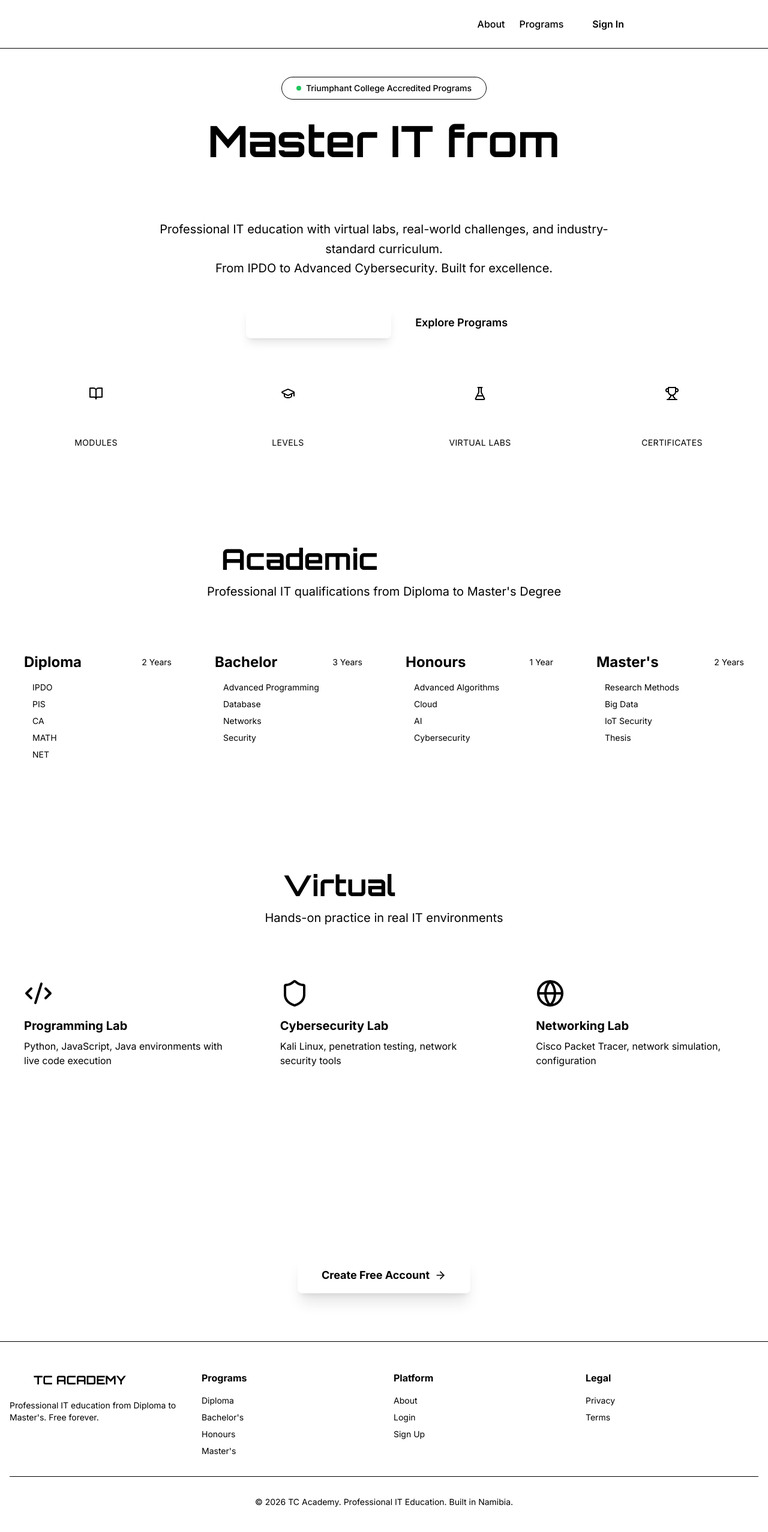
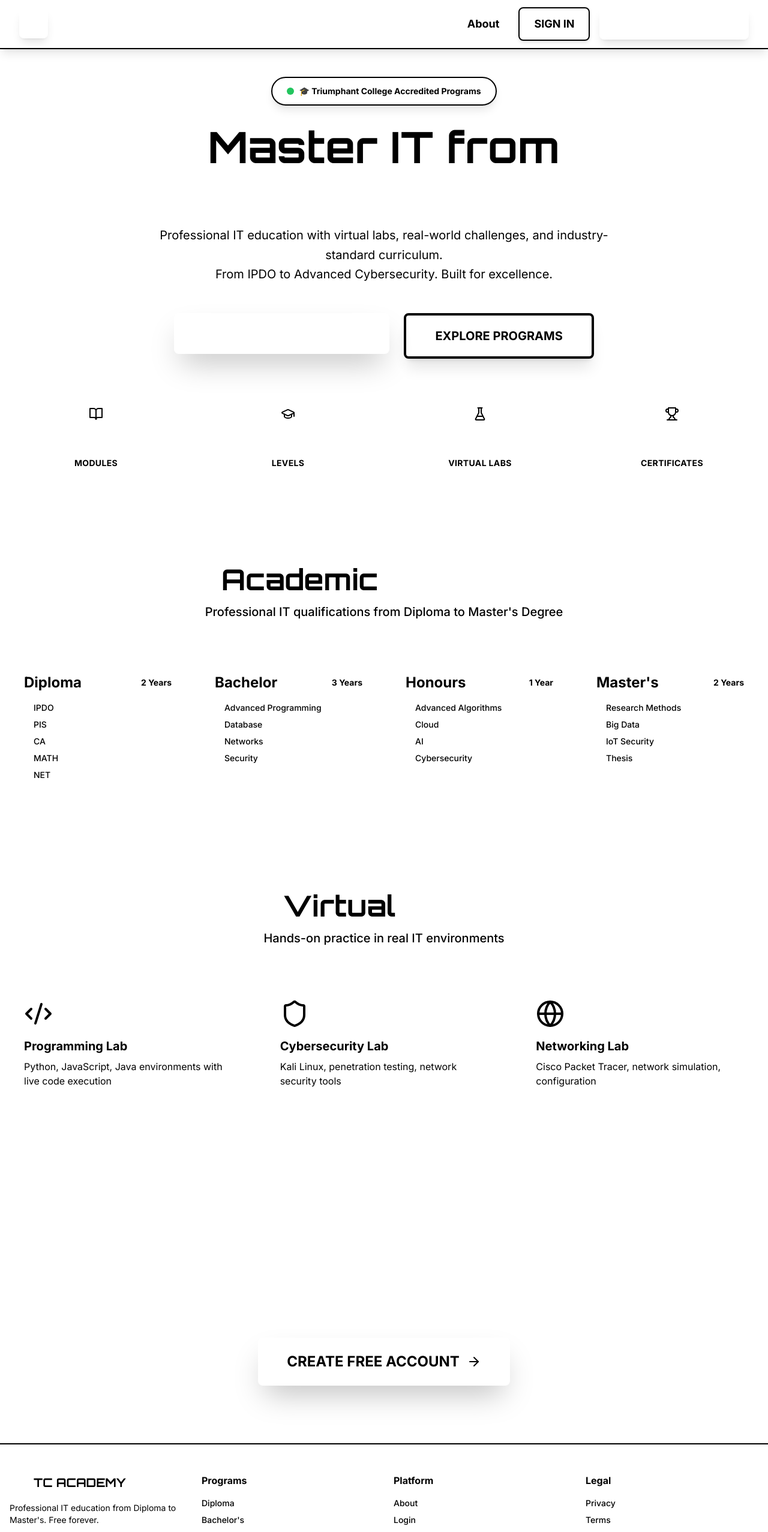
Before and after one commit to IT-ACADEMIES/IT-ACADEMIES, a Next.js app: page / in a window 1280 px wide. Shown: the top 2554 px of the page at 60% size. Built offline with nearby package versions, Linux system fonts and the light colour scheme.

Commit message:
Update page.tsx

```diff
--- a/app/page.tsx
+++ b/app/page.tsx
@@ -1,17 +1,17 @@
 'use client'
 
 import Link from 'next/link'
-import { Terminal, Code2, Shield, Globe, GraduationCap, Users, Trophy, ArrowRight, BookOpen, FlaskConical } from 'lucide-react'
+import { Code2, Shield, Globe, GraduationCap, BookOpen, FlaskConical, Trophy, ArrowRight } from 'lucide-react'
 
 export default function HomePage() {
   return (
     <div className="min-h-screen bg-[var(--bg-primary)]">
-      {/* Navigation */}
-      <nav className="fixed top-0 w-full z-50 backdrop-blur-md bg-[var(--bg-primary)]/80 border-b border-[var(--border-color)]">
+      {/* Navigation - SUPER VISIBLE BUTTONS */}
+      <nav className="fixed top-0 w-full z-50 backdrop-blur-md bg-[var(--bg-primary)]/95 border-b-2 border-[var(--accent-primary)] shadow-lg">
         <div className="max-w-7xl mx-auto px-4 sm:px-6 lg:px-8">
           <div className="flex justify-between items-center h-20">
             <Link href="/" className="flex items-center space-x-3">
-              <div className="w-12 h-12 bg-gradient-to-br from-[var(--accent-primary)] to-[var(--accent-secondary)] rounded-lg flex items-center justify-center">
+              <div className="w-12 h-12 bg-gradient-to-br from-[var(--accent-primary)] to-[var(--accent-secondary)] rounded-lg flex items-center justify-center shadow-lg">
                 <GraduationCap className="w-7 h-7 text-white" />
               </div>
               <span className="font-display text-2xl font-bold gradient-text">
@@ -19,28 +19,26 @@ export default function HomePage() {
               </span>
             </Link>
 
-            <div className="hidden md:flex items-center space-x-6">
-              <Link href="/about" className="text-[var(--text-secondary)] hover:text-[var(--accent-primary)] transition font-medium">
+            <div className="hidden md:flex items-center space-x-4">
+              <Link href="/about" className="px-4 py-2 text-[var(--text-primary)] hover:text-[var(--accent-primary)] transition font-bold text-lg">
                 About
               </Link>
-              <Link href="/programs" className="text-[var(--text-secondary)] hover:text-[var(--accent-primary)] transition font-medium">
-                Programs
+              <Link href="/auth/login" className="px-6 py-3 bg-[var(--bg-secondary)] border-2 border-[var(--accent-primary)] text-[var(--accent-primary)] rounded-lg font-bold hover:bg-[var(--accent-primary)] hover:text-white transition text-lg shadow-md">
+                SIGN IN
               </Link>
-              <Link href="/auth/login" className="btn-secondary px-6 py-2.5">
-                Sign In
-              </Link>
-              <Link href="/auth/register" className="btn-primary px-6 py-2.5 flex items-center space-x-2">
-                <span>Get Started</span>
-                <ArrowRight className="w-4 h-4" />
+              <Link href="/auth/register" className="px-6 py-3 bg-gradient-to-r from-[var(--accent-primary)] to-[var(--accent-secondary)] text-white rounded-lg font-bold flex items-center space-x-2 shadow-lg hover:shadow-xl transform hover:scale-105 transition text-lg">
+                <span>GET STARTED FREE</span>
+                <ArrowRight className="w-5 h-5" />
               </Link>
             </div>
 
+            {/* Mobile buttons - SUPER CLEAR */}
             <div className="md:hidden flex items-center space-x-3">
-              <Link href="/auth/login" className="btn-secondary text-sm px-4 py-2">
-                Sign In
+              <Link href="/auth/login" className="px-4 py-2 bg-white border-2 border-[var(--accent-primary)] text-[var(--accent-primary)] rounded-lg font-bold text-sm shadow-md">
+                SIGN IN
               </Link>
-              <Link href="/auth/register" className="btn-primary text-sm px-4 py-2">
-                Sign Up
+              <Link href="/auth/register" className="px-4 py-2 bg-gradient-to-r from-[var(--accent-primary)] to-[var(--accent-secondary)] text-white rounded-lg font-bold text-sm shadow-lg">
+                SIGN UP
               </Link>
             </div>
           </div>
@@ -55,9 +53,9 @@ export default function HomePage() {
         </div>
 
         <div className="max-w-7xl mx-auto text-center relative z-10">
-          <div className="inline-flex items-center space-x-2 bg-[var(--bg-secondary)] border border-[var(--border-color)] rounded-full px-6 py-2 mb-8">
-            <div className="w-2 h-2 bg-green-500 rounded-full animate-pulse" />
-            <span className="text-sm text-[var(--text-secondary)] font-medium">Triumphant College Accredited Programs</span>
+          <div className="inline-flex items-center space-x-2 bg-[var(--bg-secondary)] border-2 border-[var(--accent-primary)] rounded-full px-6 py-3 mb-8 shadow-lg">
+            <div className="w-3 h-3 bg-green-500 rounded-full animate-pulse" />
+            <span className="text-sm text-[var(--text-primary)] font-bold">🎓 Triumphant College Accredited Programs</span>
           </div>
 
           <h1 className="font-display text-5xl md:text-7xl font-bold mb-6 leading-tight">
@@ -72,21 +70,25 @@ export default function HomePage() {
             From IPDO to Advanced Cybersecurity. Built for excellence.
           </p>
 
-          <div className="flex flex-col sm:flex-row gap-4 justify-center mb-16">
-            <Link href="/auth/register" className="btn-primary text-lg px-10 py-4 flex items-center justify-center space-x-2 shadow-lg hover:shadow-xl transform hover:scale-105 transition">
-              <span>Start Learning Free</span>
-              <ArrowRight className="w-5 h-5" />
+          {/* SUPER VISIBLE CTA BUTTONS */}
+          <div className="flex flex-col sm:flex-row gap-6 justify-center mb-16">
+            <Link href="/auth/register" className="group relative">
+              <div className="absolute -inset-1 bg-gradient-to-r from-[var(--accent-primary)] to-[var(--accent-secondary)] rounded-lg blur opacity-75 group-hover:opacity-100 transition"></div>
+              <div className="relative bg-gradient-to-r from-[var(--accent-primary)] to-[var(--accent-secondary)] text-white px-12 py-5 rounded-lg font-bold text-xl flex items-center justify-center space-x-3 shadow-2xl">
+                <span>START LEARNING FREE</span>
+                <ArrowRight className="w-6 h-6" />
+              </div>
             </Link>
-            <Link href="/about" className="btn-secondary text-lg px-10 py-4 hover:bg-[var(--bg-tertiary)]">
-              Explore Programs
+            <Link href="/about" className="px-12 py-5 bg-white border-4 border-[var(--accent-primary)] text-[var(--accent-primary)] rounded-lg font-bold text-xl hover:bg-[var(--accent-primary)] hover:text-white transition shadow-xl">
+              EXPLORE PROGRAMS
             </Link>
           </div>
 
           <div className="grid grid-cols-2 md:grid-cols-4 gap-8 mt-20">
-            <StatCard icon={<BookOpen />} value="20+" label="Modules" />
-            <StatCard icon={<GraduationCap />} value="4" label="Levels" />
-            <StatCard icon={<FlaskConical />} value="5" label="Virtual Labs" />
-            <StatCard icon={<Trophy />} value="Free" label="Certificates" />
+            <StatCard icon={<BookOpen />} value="20+" label="MODULES" />
+            <StatCard icon={<GraduationCap />} value="4" label="LEVELS" />
+            <StatCard icon={<FlaskConical />} value="5" label="VIRTUAL LABS" />
+            <StatCard icon={<Trophy />} value="FREE" label="CERTIFICATES" />
           </div>
         </div>
       </section>
@@ -98,7 +100,7 @@ export default function HomePage() {
             <h2 className="font-display text-4xl md:text-5xl font-bold mb-4">
               Academic <span className="gradient-text">Programs</span>
             </h2>
-            <p className="text-xl text-[var(--text-secondary)]">
+            <p className="text-xl text-[var(--text-secondary)] font-medium">
               Professional IT qualifications from Diploma to Master's Degree
             </p>
           </div>
@@ -139,7 +141,7 @@ export default function HomePage() {
             <h2 className="font-display text-4xl md:text-5xl font-bold mb-4">
               Virtual <span className="gradient-text">Labs</span>
             </h2>
-            <p className="text-xl text-[var(--text-secondary)]">
+            <p className="text-xl text-[var(--text-secondary)] font-medium">
               Hands-on practice in real IT environments
             </p>
           </div>
@@ -167,8 +169,8 @@ export default function HomePage() {
         </div>
       </section>
 
-      {/* CTA */}
-      <section className="py-20 px-4 bg-gradient-to-r from-[var(--accent-primary)] to-[var(--accent-secondary)] relative overflow-hidden">
+      {/* CTA - MEGA VISIBLE */}
+      <section className="py-24 px-4 bg-gradient-to-r from-[var(--accent-primary)] to-[var(--accent-secondary)] relative overflow-hidden">
         <div className="absolute inset-0 opacity-10">
           <div className="absolute inset-0" style={{
             backgroundImage: 'repeating-linear-gradient(45deg, transparent, transparent 10px, rgba(255,255,255,.05) 10px, rgba(255,255,255,.05) 20px)'
@@ -176,21 +178,24 @@ export default function HomePage() {
         </div>
 
         <div className="max-w-4xl mx-auto text-center relative z-10">
-          <h2 className="font-display text-4xl md:text-5xl font-bold mb-6 text-white">
+          <h2 className="font-display text-4xl md:text-6xl font-bold mb-6 text-white">
             Ready to Start Your Journey?
           </h2>
-          <p className="text-xl mb-8 text-white/90">
+          <p className="text-2xl mb-10 text-white/90 font-medium">
             Join TC Academy today. Professional IT education. Completely free.
           </p>
-          <Link href="/auth/register" className="inline-flex items-center space-x-2 bg-white text-[var(--bg-primary)] px-10 py-4 rounded-lg font-bold text-lg hover:scale-105 transition transform shadow-xl">
-            <span>Create Free Account</span>
-            <ArrowRight className="w-5 h-5" />
+          <Link href="/auth/register" className="inline-block group relative">
+            <div className="absolute -inset-2 bg-white rounded-lg blur opacity-50 group-hover:opacity-75 transition"></div>
+            <div className="relative bg-white text-[var(--accent-primary)] px-12 py-6 rounded-lg font-bold text-2xl flex items-center space-x-3 shadow-2xl hover:scale-105 transition transform">
+              <span>CREATE FREE ACCOUNT</span>
+              <ArrowRight className="w-6 h-6" />
+            </div>
           </Link>
         </div>
       </section>
 
       {/* Footer */}
-      <footer className="bg-[var(--bg-secondary)] border-t border-[var(--border-color)] py-12 px-4">
+      <footer className="bg-[var(--bg-secondary)] border-t-2 border-[var(--accent-primary)] py-12 px-4">
         <div className="max-w-7xl mx-auto">
           <div className="grid md:grid-cols-4 gap-8 mb-8">
             <div>
@@ -208,33 +213,33 @@ export default function HomePage() {
             <div>
               <h3 className="font-bold mb-4 text-[var(--text-primary)]">Programs</h3>
               <ul className="space-y-2 text-sm text-[var(--text-tertiary)]">
-                <li><a href="#" className="hover:text-[var(--accent-primary)]">Diploma</a></li>
-                <li><a href="#" className="hover:text-[var(--accent-primary)]">Bachelor's</a></li>
-                <li><a href="#" className="hover:text-[var(--accent-primary)]">Honours</a></li>
-                <li><a href="#" className="hover:text-[var(--accent-primary)]">Master's</a></li>
+                <li><a href="#" className="hover:text-[var(--accent-primary)] font-medium">Diploma</a></li>
+                <li><a href="#" className="hover:text-[var(--accent-primary)] font-medium">Bachelor's</a></li>
+                <li><a href="#" className="hover:text-[var(--accent-primary)] font-medium">Honours</a></li>
+                <li><a href="#" className="hover:text-[var(--accent-primary)] font-medium">Master's</a></li>
               </ul>
             </div>
 
             <div>
               <h3 className="font-bold mb-4 text-[var(--text-primary)]">Platform</h3>
               <ul className="space-y-2 text-sm text-[var(--text-tertiary)]">
-                <li><Link href="/about" className="hover:text-[var(--accent-primary)]">About</Link></li>
-                <li><Link href="/auth/login" className="hover:text-[var(--accent-primary)]">Login</Link></li>
-                <li><Link href="/auth/register" className="hover:text-[var(--accent-primary)]">Sign Up</Link></li>
+                <li><Link href="/about" className="hover:text-[var(--accent-primary)] font-medium">About</Link></li>
+                <li><Link href="/auth/login" className="hover:text-[var(--accent-primary)] font-medium">Login</Link></li>
+                <li><Link href="/auth/register" className="hover:text-[var(--accent-primary)] font-medium">Sign Up</Link></li>
               </ul>
             </div>
 
             <div>
               <h3 className="font-bold mb-4 text-[var(--text-primary)]">Legal</h3>
               <ul className="space-y-2 text-sm text-[var(--text-tertiary)]">
-                <li><a href="#" className="hover:text-[var(--accent-primary)]">Privacy</a></li>
-                <li><a href="#" className="hover:text-[var(--accent-primary)]">Terms</a></li>
+                <li><a href="#" className="hover:text-[var(--accent-primary)] font-medium">Privacy</a></li>
+                <li><a href="#" className="hover:text-[var(--accent-primary)] font-medium">Terms</a></li>
               </ul>
             </div>
           </div>
 
           <div className="border-t border-[var(--border-color)] pt-8 text-center text-sm text-[var(--text-tertiary)]">
-            <p>© 2026 TC Academy. Professional IT Education. Built in Namibia.</p>
+            <p className="font-medium">© 2026 TC Academy. Professional IT Education. Built in Namibia.</p>
           </div>
         </div>
       </footer>
@@ -249,23 +254,23 @@ function StatCard({ icon, value, label }: any) {
         {icon}
       </div>
       <div className="font-display text-4xl font-bold gradient-text mb-2">{value}</div>
-      <div className="text-sm text-[var(--text-tertiary)] uppercase tracking-wide">{label}</div>
+      <div className="text-sm text-[var(--text-primary)] uppercase tracking-wide font-bold">{label}</div>
     </div>
   )
 }
 
 function ProgramCard({ level, duration, modules, color }: any) {
   return (
-    <div className="card group cursor-pointer hover:border-[var(--accent-primary)]">
+    <div className="card group cursor-pointer hover:border-[var(--accent-primary)] border-2">
       <div className="flex items-center justify-between mb-4">
         <h3 className="font-bold text-2xl" style={{ color }}>{level}</h3>
-        <span className="text-sm text-[var(--text-tertiary)]">{duration}</span>
+        <span className="text-sm text-[var(--text-tertiary)] font-bold">{duration}</span>
       </div>
       <ul className="space-y-2">
         {modules.map((module: string, i: number) => (
           <li key={i} className="text-sm text-[var(--text-secondary)] flex items-center space-x-2">
-            <span className="w-1.5 h-1.5 rounded-full" style={{ background: color }} />
-            <span>{module}</span>
+            <span className="w-2 h-2 rounded-full" style={{ background: color }} />
+            <span className="font-medium">{module}</span>
           </li>
         ))}
       </ul>
@@ -275,7 +280,7 @@ function ProgramCard({ level, duration, modules, color }: any) {
 
 function LabCard({ icon, title, description, color }: any) {
   return (
-    <div className="card group cursor-pointer">
+    <div className="card group cursor-pointer border-2 hover:border-[var(--accent-primary)]">
       <div className="mb-4 group-hover:scale-110 transition transform" style={{ color }}>
         {icon}
       </div>
```
